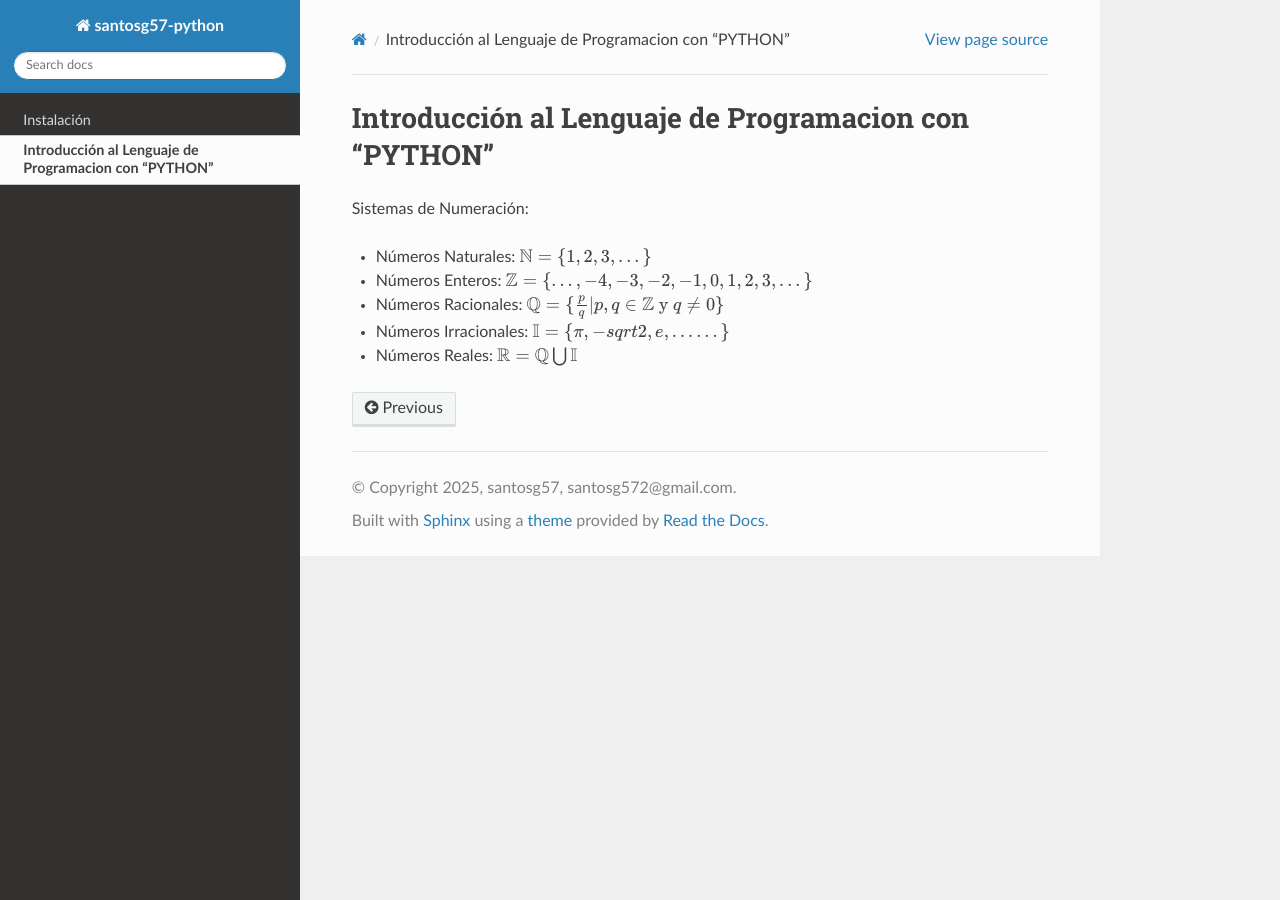
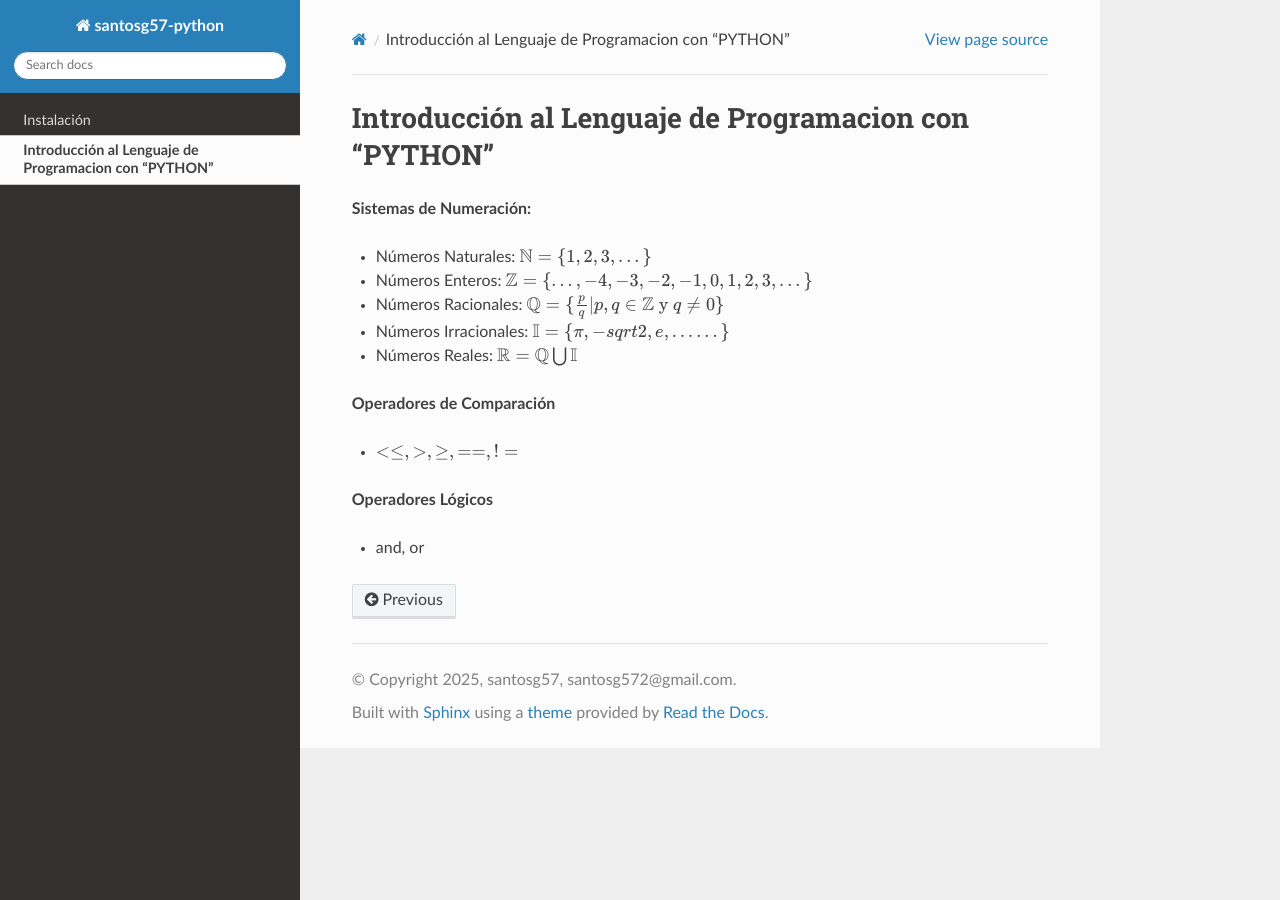
Before and after one commit to matecom57/santosg57-python, a Sphinx documentation site: the page built from docs/source/clase01/clase01.rst, in a window 1280 px wide. Built offline with Sphinx 7.4.7 and the Read the Docs theme 3.1.0, drawn with Linux system fonts in a browser that asks for light colours.

```diff
--- a/docs/source/clase01/clase01.rst
+++ b/docs/source/clase01/clase01.rst
@@ -1,7 +1,7 @@
 Introducción al Lenguaje de Programacion con "PYTHON"
 =====================================================
 
-Sistemas de Numeración:
+**Sistemas de Numeración:**
 
 * Números Naturales: :math:`\mathbb{N} = \{ 1, 2, 3, ... \}`
 
@@ -12,3 +12,11 @@ Sistemas de Numeración:
 * Números Irracionales: :math:`\mathbb{I} = \{ \pi, -sqrt{2}, e, ......  \}`
 
 * Números Reales: :math:`\mathbb{R} = \mathbb{Q} \bigcup \mathbb{I}`
+
+**Operadores de Comparación**
+
+* :math:`< \leq, >, \geq, ==, !=`
+
+**Operadores Lógicos**
+
+* and, or
```
